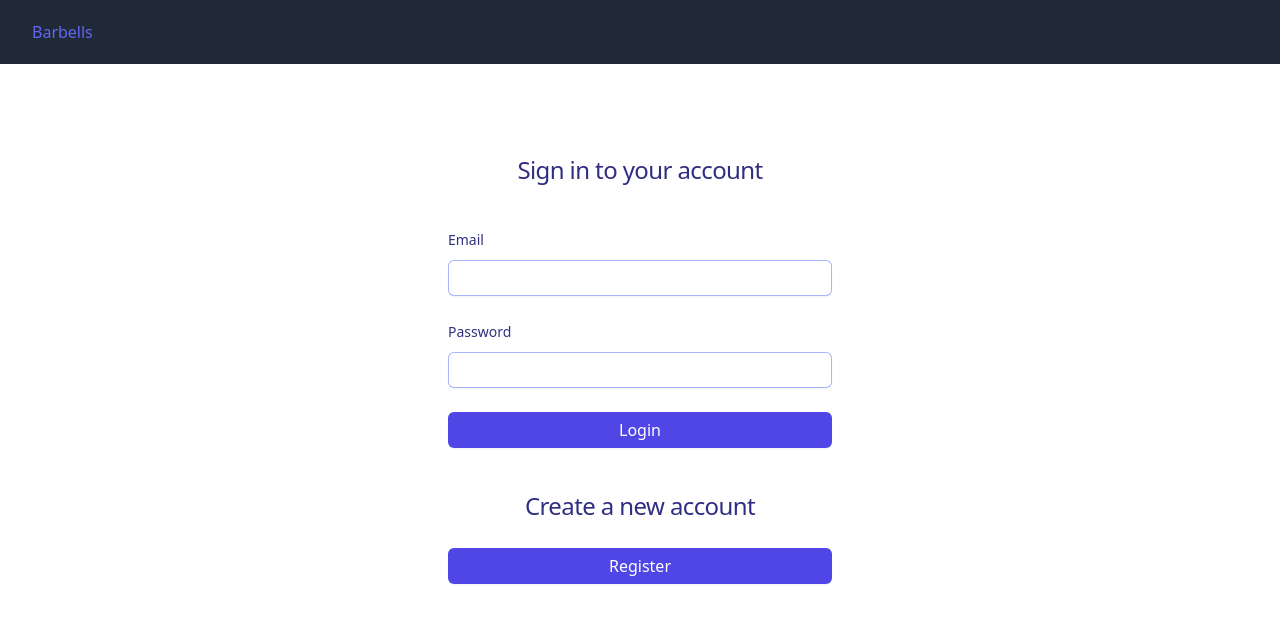
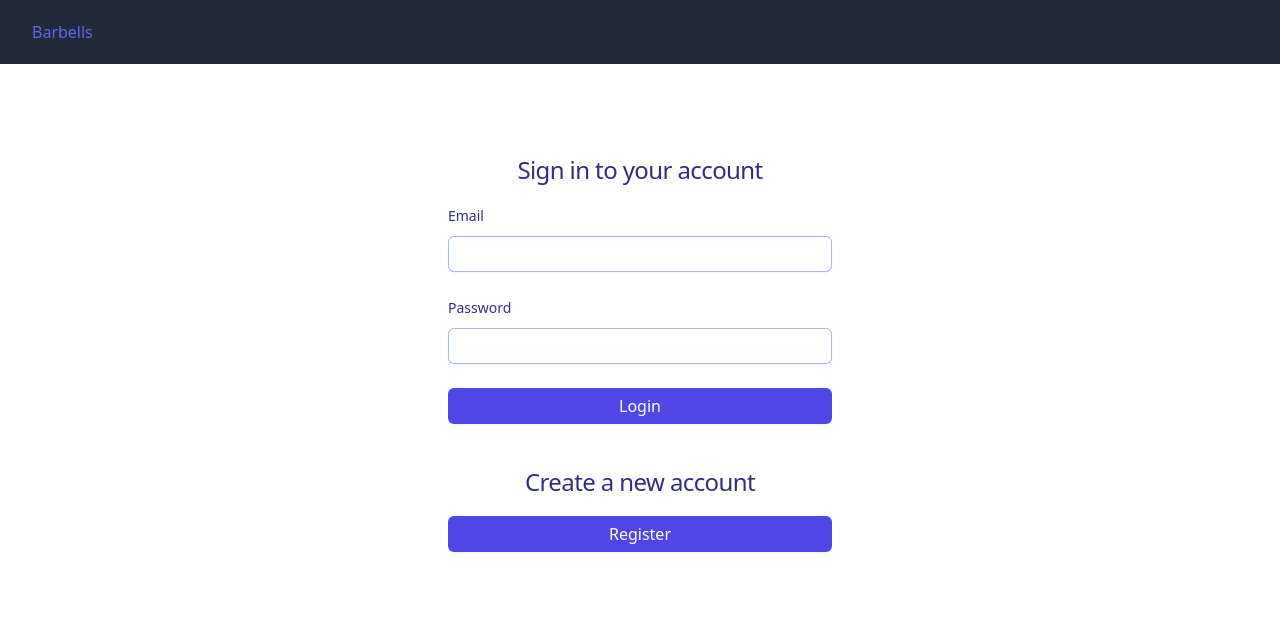
Before and after one commit to mpftavares/barbells-client, a React (Vite) app: page /barbells-client/login in a window 1280 px wide. Shown: the top 622 px of the page. Built offline with nearby package versions, Linux system fonts and the light colour scheme.

Commit message:
style: login layout

```diff
--- a/src/layouts/BaseLayout/index.tsx
+++ b/src/layouts/BaseLayout/index.tsx
@@ -5,9 +5,7 @@ export default function BaseLayout() {
   return (
     <>
             <Header />
-
             <Outlet />
-
     </>
   )
 }
--- a/src/pages/Login.tsx
+++ b/src/pages/Login.tsx
@@ -30,15 +30,16 @@ export function Login() {
             navigate('/barbells-client/dashboard');
         }
     },
-    // eslint-disable-next-line react-hooks/exhaustive-deps
-    [isLoggedIn]);
+        // eslint-disable-next-line react-hooks/exhaustive-deps
+        [isLoggedIn]);
 
     return <div className="flex min-h-full flex-col justify-center px-6 py-12 lg:px-8">
-        <div className="sm:mx-auto sm:w-full sm:max-w-sm">
-            <h2 className="mt-10 text-center text-2xl leading-9 tracking-tight text-indigo-900">Sign in to your account</h2>
-        </div>
 
-        <div className="mt-10 sm:mx-auto sm:w-full sm:max-w-sm">
+        <div className="sm:mx-auto sm:w-full sm:max-w-sm mt-10">
+            <div className="mb-4 sm:mx-auto sm:w-full sm:max-w-sm">
+                <h2 className="text-center text-2xl leading-9 tracking-tight text-indigo-900">Sign in to your account</h2>
+            </div>
+
             <form className="space-y-6" action="#" method="POST" onSubmit={handleSubmit(handleLogin)}>
                 <div>
                     <label htmlFor="email" className="block text-sm font-medium leading-6 text-indigo-900">Email</label>
@@ -58,13 +59,15 @@ export function Login() {
 
                 <button type="submit" className="flex w-full justify-center rounded-md bg-indigo-600 px-3 py-1.5 leading-6 text-white shadow-sm hover:bg-indigo-500 focus-visible:outline focus-visible:outline-2 focus-visible:outline-offset-2 focus-visible:outline-indigo-600">Login</button>
 
-                <div className="sm:mx-auto sm:w-full sm:max-w-sm">
-                    <h2 className="mt-10 text-center text-2xl leading-9 tracking-tight text-indigo-900">Create a new account</h2>
-                </div>
-
-                <Link to="/register" className="flex w-full justify-center rounded-md bg-indigo-600 px-3 py-1.5 leading-6 text-white shadow-sm hover:bg-indigo-500 focus-visible:outline focus-visible:outline-2 focus-visible:outline-offset-2 focus-visible:outline-indigo-600">Register</Link>
 
             </form>
+
+            <div className="mt-10 mb-4 sm:mx-auto sm:w-full sm:max-w-sm">
+                <h2 className="text-center text-2xl leading-9 tracking-tight text-indigo-900">Create a new account</h2>
+            </div>
+
+            <Link to="/register" className="flex w-full justify-center rounded-md bg-indigo-600 px-3 py-1.5 leading-6 text-white shadow-sm hover:bg-indigo-500 focus-visible:outline focus-visible:outline-2 focus-visible:outline-offset-2 focus-visible:outline-indigo-600">Register</Link>
+
         </div>
     </div>
 }
```
